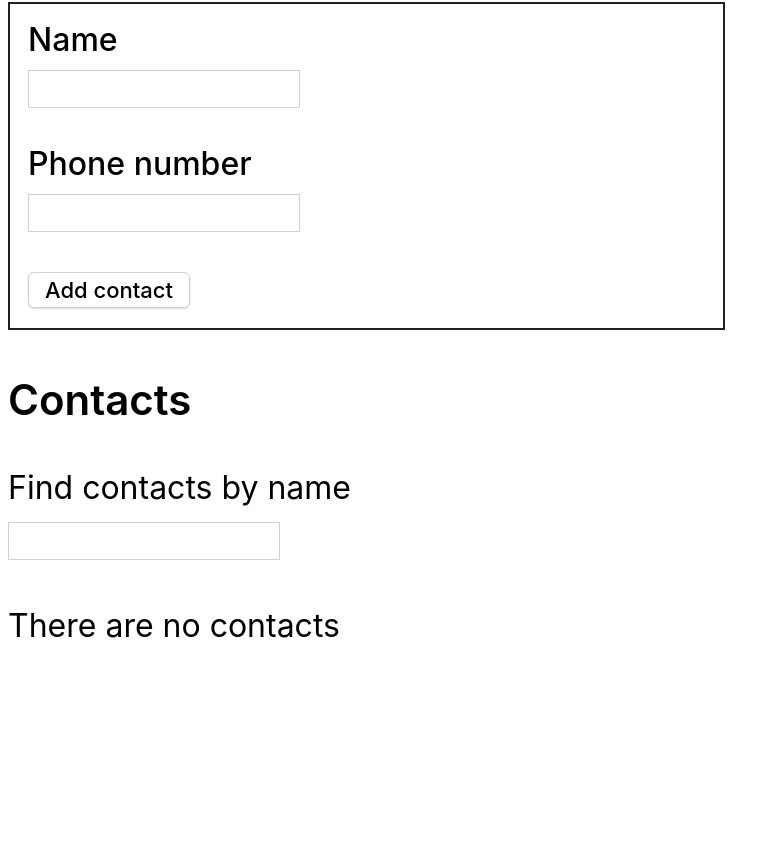
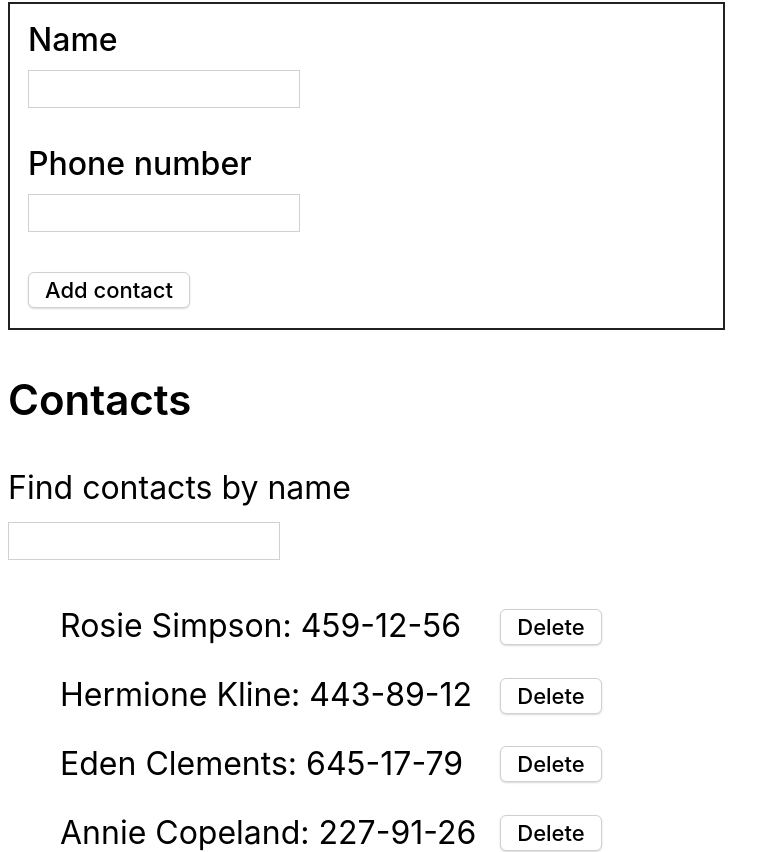
Before and after one commit to oleksandr-romashko/goit-react-hw-02-phonebook, a React (Create React App) app: page / in a window 1280 px wide. Shown: the part 228-1080 px from the top of the page, without its empty margins (0-780 px from the left). Before the commit the page ends 913 px from the top, so only its background shows below. Built offline with nearby package versions, Linux system fonts and the light colour scheme.

Commit message:
Add step-6 solution

```diff
--- a/src/components/ContactList/ContactList.js
+++ b/src/components/ContactList/ContactList.js
@@ -1,25 +1,35 @@
 import React from 'react';
 import PropTypes from 'prop-types';
 
-import { List } from './ContactList.styled';
+import { Button } from 'components/Button/Button.styled';
+
+import { List, Item } from './ContactList.styled';
 
 /**
  * Render the list of contacts.
  * Displays default message when no no contacts.
- * @param {string} [props.filterText] Filter input text.
  * @param {object[]} [props.contacts] Contacts array.
- * @param {callback} [props.onInputChange] Callback that handles filter input change.
+ * @param {callback} [props.onDelete] Callback that handles deletion of the contact.
  * @returns {React.Component} List of contacts or default message.
  */
-const ContactList = ({ contacts }) => {
+const ContactList = ({ contacts, onDelete }) => {
+  /**
+   * Handles deletion of the contact.
+   */
+  const handleDelete = event => {
+    const id = event.target.closest('li').dataset.id;
+    onDelete(id);
+  };
+
   return (
     <>
       {contacts && contacts.length > 0 ? (
         <List aria-label="Contacts list">
           {contacts.map(el => (
-            <li key={el.id} aria-label="Contact">
+            <Item key={el.id} aria-label="Contact" data-id={el.id}>
               {`${el.name}: ${el.number}`}
-            </li>
+              <Button onClick={handleDelete}>Delete</Button>
+            </Item>
           ))}
         </List>
       ) : (
@@ -37,6 +47,7 @@ ContactList.propTypes = {
       number: PropTypes.string.isRequired,
     })
   ),
+  onDelete: PropTypes.func.isRequired,
 };
 
 export default ContactList;
--- a/src/components/ContactList/ContactList.styled.js
+++ b/src/components/ContactList/ContactList.styled.js
@@ -4,6 +4,20 @@ import styled from 'styled-components';
  * Styled list to display contacts.
  */
 export const List = styled('ul')({
+  width: 'fit-content',
   marginLeft: '52px',
   listStyleType: 'disc',
 });
+
+/**
+ * Styled list item to display specific contact.
+ */
+export const Item = styled('li')({
+  display: 'flex',
+  justifyContent: 'space-between',
+  alignItems: 'center',
+  columnGap: '24px',
+  '&:not(:first-child) ': {
+    marginTop: '32px',
+  },
+});
--- a/src/components/Page/Page.styled.js
+++ b/src/components/Page/Page.styled.js
@@ -4,6 +4,7 @@ import styled from 'styled-components';
  * Styled page container to contain main page elements.
  */
 const Page = styled('div')({
+  height: '100vh',
   width: '100%',
   display: 'flex',
   flexDirection: 'column',
--- a/src/components/Phonebook/Phonebook.jsx
+++ b/src/components/Phonebook/Phonebook.jsx
@@ -14,7 +14,10 @@ import textToNormalizedWordsArray from 'components/helpers/textToNormalizedWords
  */
 class Phonebook extends Component {
   #defaultState = {
-    contacts: [],
+    contacts: [{id: 'id-1', name: 'Rosie Simpson', number: '459-12-56'},
+    {id: 'id-2', name: 'Hermione Kline', number: '443-89-12'},
+    {id: 'id-3', name: 'Eden Clements', number: '645-17-79'},
+    {id: 'id-4', name: 'Annie Copeland', number: '227-91-26'},],
     filter: '',
     name: '',
     number: '',
@@ -25,10 +28,18 @@ class Phonebook extends Component {
   };
 
   /**
-   * Adds contacts to the list of contacts.
+   * Adds contact to the list of contacts.
    * @param {string} name Name of the contact.
+   * @param {string} number Phone number of the contact.
    */
   addContact = (name, number) => {
+    const isExist = this.state.contacts.some(({ name: existingName }) =>
+      existingName.toLowerCase() === name.toLowerCase());
+    if (isExist) {
+      alert(`${name} is already in contacts.`);
+      return;
+    }
+
     const id = nanoid();
     const contact = { id, name, number };
     this.setState(prevState => (
@@ -65,6 +76,17 @@ class Phonebook extends Component {
   }
 
   /**
+   * Removes contact from the list of contacts.
+   * @param {string} name Name of the contact.
+   * @param {string} number Phone number of the contact.
+   */
+  deleteContactById = (id) => {
+    const index = this.state.contacts.findIndex(el => el.id === id);
+    const contacts = this.state.contacts.filter((_, idx) => idx !== index);
+    this.setState({ contacts: contacts });
+  }
+
+  /**
    * Renders phonebook content
    * @returns {React.Component}
    */
@@ -84,6 +106,7 @@ class Phonebook extends Component {
           onInputChange={this.handleTextChange} />
         <ContactList
           contacts={this.filterContacts()}
+          onDelete={this.deleteContactById}
            />
       </Wrapper>
     );
```
